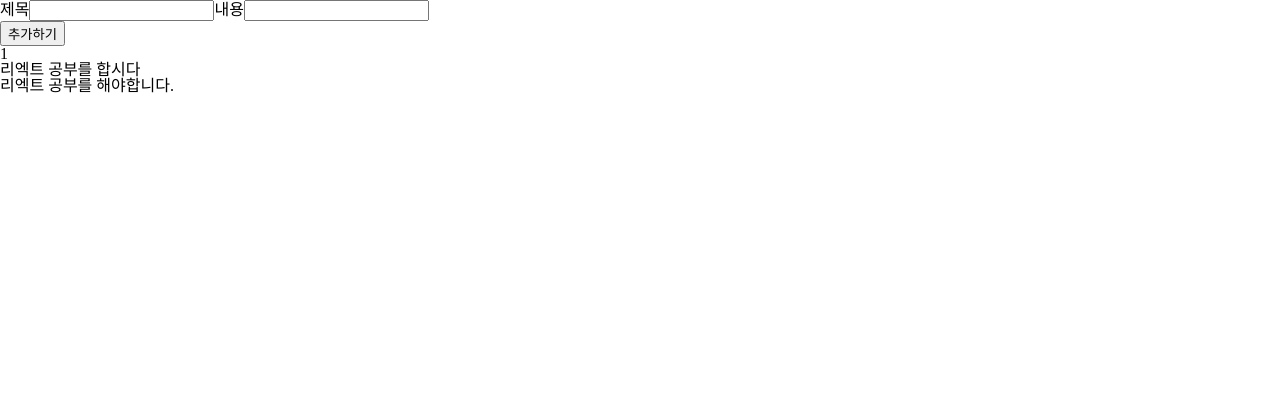
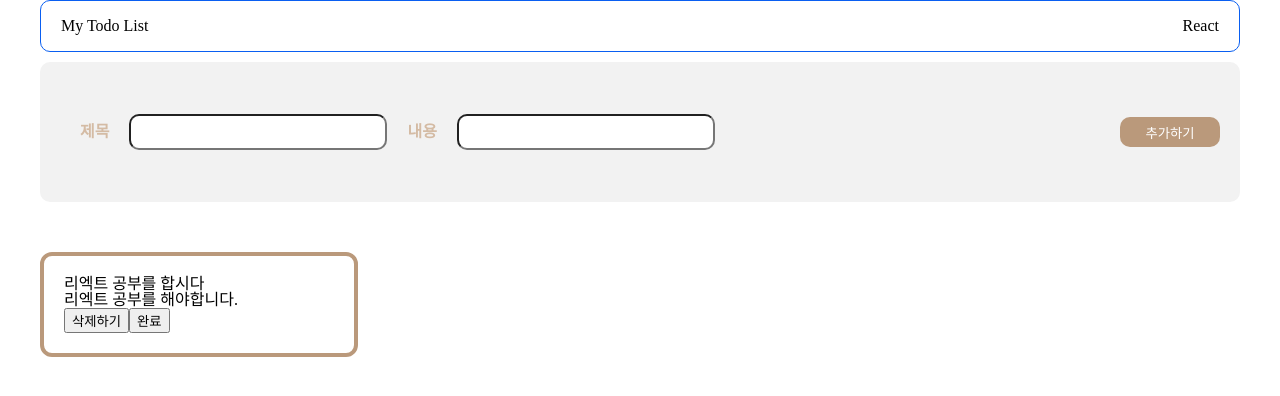
Before and after one commit to tjdwns335/mytodolist, a React (Create React App) app: page / in a window 1280 px wide. Shown: the top 396 px of the page. Built offline with nearby package versions, Linux system fonts and the light colour scheme.

Commit message:
fix:추가하기 버튼누르면 초기화...

```diff
--- a/src/App.css
+++ b/src/App.css
@@ -12,4 +12,61 @@
   padding: 0 20px;
   border: 1px solid #0a5ff1;
   border-radius: 10px;
+  margin-bottom: 10px;
 }
+
+.form-style {
+  display: flex;
+  align-items: center;
+  gap: 20px;
+  height: 100px;
+  padding: 20px;
+  background-color: #f2f2f2;
+  margin-bottom: 50px;
+  justify-content: space-between;
+}
+
+
+
+.form-style,
+.input-style,
+.formButton-style {
+  border-radius: 10px;
+}
+
+.label-style {
+  font-size: 16px;
+  font-weight: 700;
+  color: #d4bba4;
+  margin: 0 20px;
+}
+
+.input-style {
+  width: 250px;
+  height: 30px;
+}
+
+.formButton-style {
+  color: #fff;
+  background-color: #ba997b;
+  border: none;
+  width: 100px;
+  height: 30px;
+}
+
+.formButton-style:hover {
+  background-color: #e85657;
+}
+
+.todoList-wrap {
+  display: flex;
+  flex-wrap: wrap;
+  gap: 10px;
+}
+
+.todoList {
+  border: 4px solid #ba997b;
+  border-radius: 12px;
+  padding: 20px;
+  width: 270px;
+}
--- a/src/App.js
+++ /dev/null
@@ -1,61 +0,0 @@
-import 'App.css';
-import { useState } from 'react';
-import 'reset.css';
-
-function App() {
-  const [todoList, setTodoList] = useState([
-    { id: 1, title: '리엑트 공부를 합시다', detail: '리엑트 공부를 해야합니다.' }
-  ]);
-  const [title, setTitle] = useState('');
-  const [detail, setDetail] = useState('');
-
-  const changeTitle = (event) => {
-    setTitle(event.target.value);
-  }
-  const changeDetail = (event) => {
-    setDetail(event.target.value);
-  }
-
-  const addHandler = () => {
-    const newTodoList = {
-      id: todoList.length + 1,
-      title,
-      detail
-    }
-    setTodoList([...todoList, newTodoList]);
-  }
-
-  return (
-    <>
-      <div>
-        <label>제목</label>
-        <input value={title}
-          onChange={changeTitle}
-        />
-        <label>내용</label>
-        <input value={detail}
-          onChange={changeDetail}
-        />
-        <div>
-          <button onClick={addHandler}>추가하기</button>
-        </div>
-      </div>
-      <div>
-        {
-          todoList.map((item) => {
-            return (
-              <>
-                <p>{item.id}</p>
-                <h2>{item.title}</h2>
-                <p>{item.detail}</p>
-              </>
-            )
-          })
-        }
-
-      </div>
-    </>
-  )
-}
-
-export default App;
--- /dev/null
+++ b/src/App.jsx
@@ -0,0 +1,117 @@
+import 'App.css';
+import { useState } from 'react';
+import 'reset.css';
+
+function App() {
+  const [todoList, setTodoList] = useState([
+    { id: 1, title: '리엑트 공부를 합시다', detail: '리엑트 공부를 해야합니다.', checked: false }
+  ]);
+  const [title, setTitle] = useState('');
+  const [detail, setDetail] = useState('');
+
+  const changeTitle = (event) => {
+    setTitle(event.target.value);
+  }
+  const changeDetail = (event) => {
+    setDetail(event.target.value);
+  }
+
+  const addHandler = () => {
+    const newTodoList = {
+      id: todoList.length + 1,
+      title,
+      detail,
+      checked: false,
+    }
+    setTodoList([...todoList, newTodoList]);
+    alert('test');
+  }
+  const removeButton = (id) => {
+    const newTodoList = todoList.filter((todoList) => todoList.id !== id)
+    setTodoList(newTodoList);
+  }
+  const testButton = (id) => {
+    const updatedTodoList = todoList.map(item =>
+      item.id !== id ? { ...item, checked: true } : item
+    );
+    setTodoList(updatedTodoList);
+  }
+
+  const testButton2 = (id) => {
+    const updatedTodoList = todoList.map(item =>
+      item.id !== id ? { ...item, checked: false } : item
+    );
+    setTodoList(updatedTodoList);
+  }
+
+
+  return (
+    <div className='basic'>
+      <header className='header-style'>
+        <h1>My Todo List</h1>
+        <p>React</p>
+      </header>
+      <div>
+        <form className='form-style'>
+          <div>
+            <label className="label-style">제목</label>
+            <input
+              onChange={changeTitle}
+              type="text"
+              name="title"
+              value={title}
+              className='input-style'
+            />
+            <label className="label-style">내용</label>
+            <input
+              onChange={changeDetail}
+              type="text"
+              name="detail"
+              value={detail}
+              className='input-style'
+            ></input>
+          </div>
+          <div>
+            <button onClick={addHandler} className='formButton-style'>추가하기</button>
+          </div>
+        </form>
+      </div>
+      <div className='todoList-wrap'>
+        {
+          todoList.filter((item) => {
+            return item.checked === false
+          }).map((item) => {
+            return (
+              <div className="todoList">
+                <h2>{item.title}</h2>
+                <p>{item.detail}</p>
+                <button onClick={() => removeButton(item.id)}>삭제하기</button>
+                <button onClick={() => testButton(item.id)}>완료</button>
+              </div>
+            )
+          })
+        }
+
+      </div>
+      <div>
+        {
+          todoList.filter((item) => {
+            return item.checked === true
+          }).map((item) => {
+            return (
+              <div className="list">
+                <h2>{item.title}</h2>
+                <p>{item.detail}</p>
+                <button onClick={() => removeButton(item.id)}>삭제하기</button>
+                <button onClick={() => testButton2(item.id)}>취소</button>
+              </div>
+            )
+          })
+        }
+
+      </div>
+    </div>
+  )
+}
+
+export default App;
```
Also changed, not shown: 1 other file (tests, documents, lock files or other folders).
